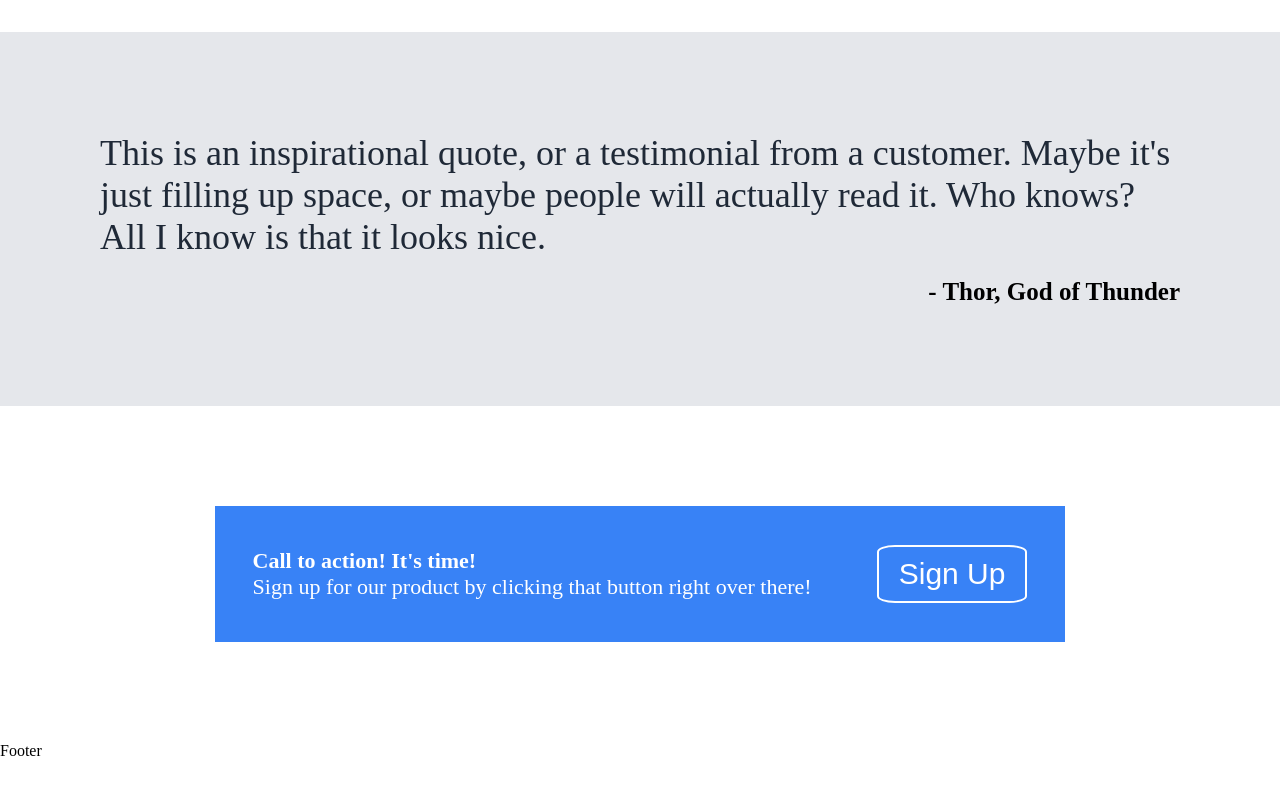
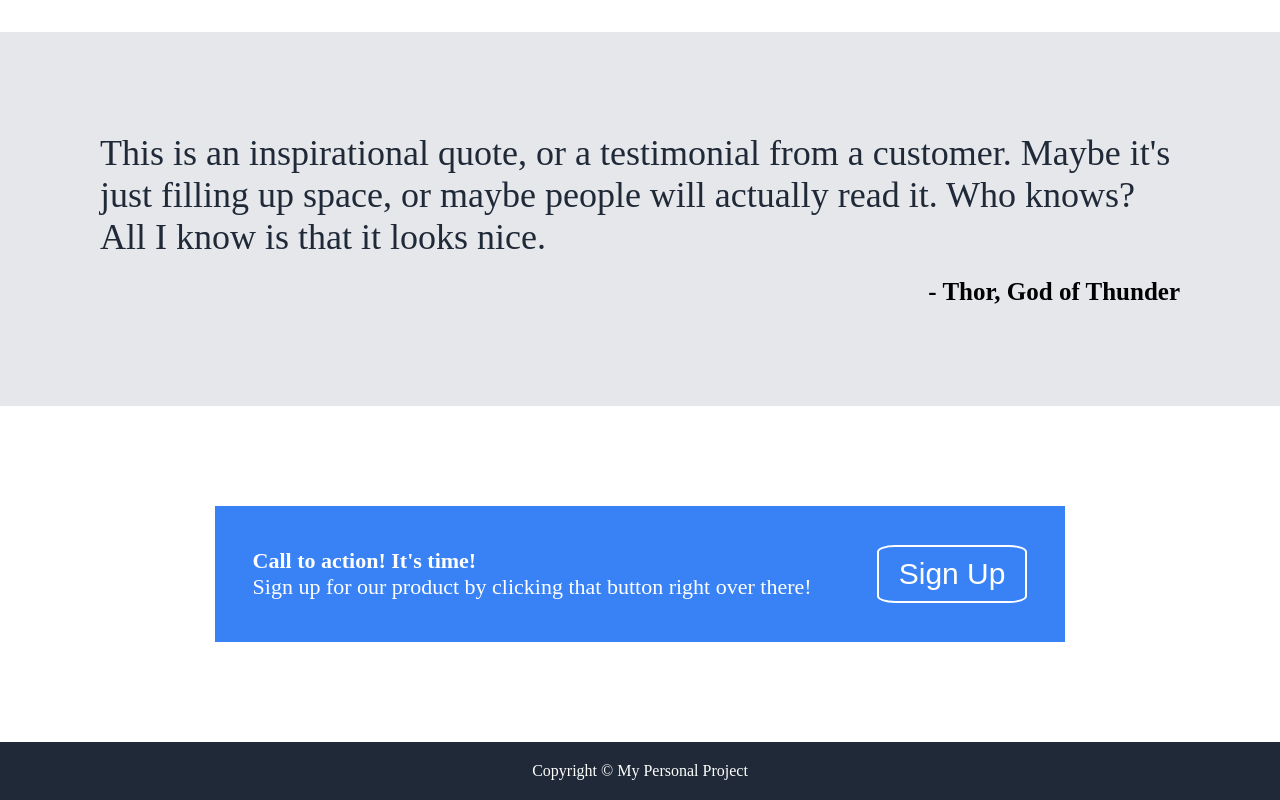
Before and after one commit to DoonSlayer42/odin-landing-page, a plain HTML site: page index.html in a window 1280 px wide. Shown: the part 1376-2176 px from the top of the page. Before the commit the page ends 2136 px from the top, so only its background shows below. Drawn offline with Linux system fonts and the light colour scheme.

Commit message:
Footer styled according to the problem.
Final part of the webpage completed.

```diff
--- a/index.html
+++ b/index.html
@@ -71,6 +71,10 @@
             <button class="signup-button">Sign Up</button>
         </div>
     </div>
-    <div id="footer">Footer</div>
+    <div id="footer">
+        <div class="content">
+            Copyright &copy; My Personal Project
+        </div>
+    </div>
 </body>
 </html>
--- a/styles.css
+++ b/styles.css
@@ -144,3 +144,15 @@ img {
 .dialogue-box .prompt .signup-button {
     border: 2px solid white;
 }
+
+#footer {
+    display: flex;
+    justify-content: center;
+    align-items: center;
+    background-color: #1F2937;
+}
+
+#footer .content {
+    padding: 20px;
+    color: white;
+}
```
